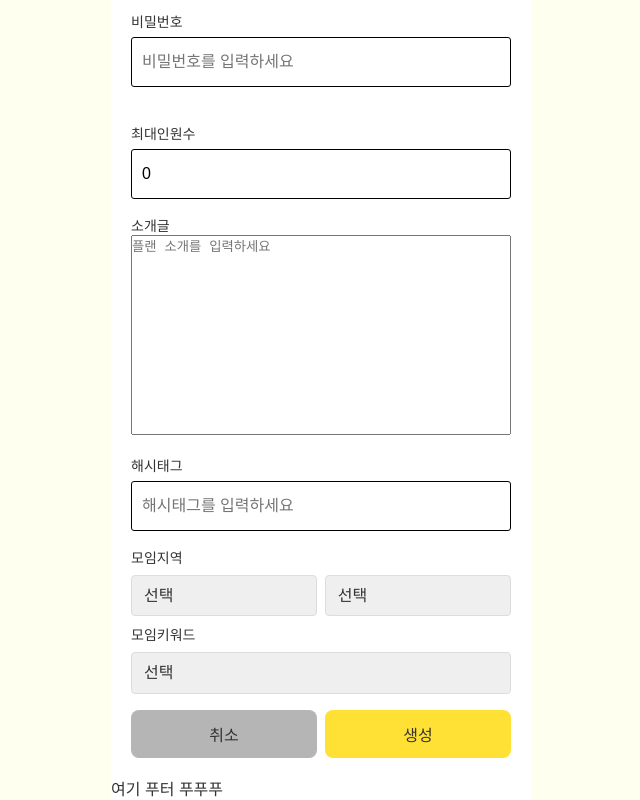
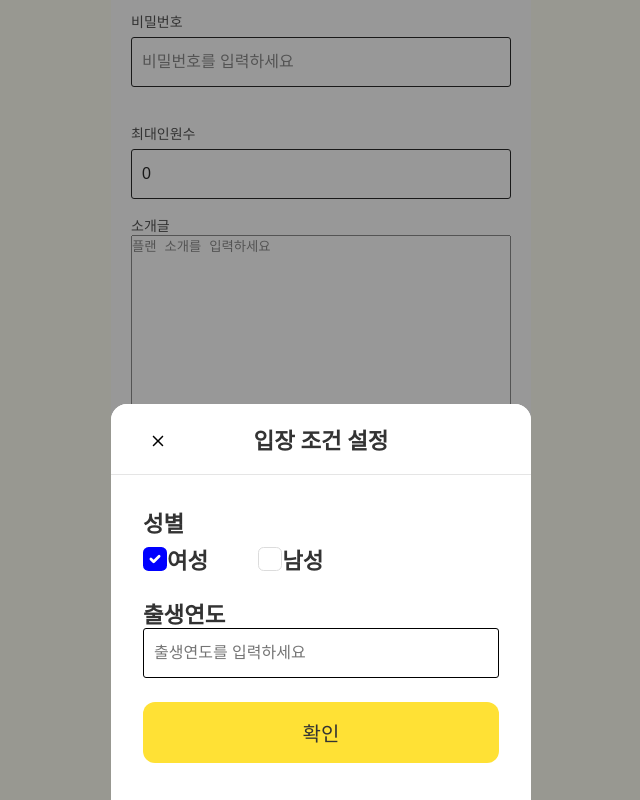
Before and after one commit to plani-power/frontend, a React (Create React App) app: page /plans/create in a window 1280 px wide. Both pictures are taken after a click on the button "취소". Shown: the part 602-1402 px from the top of the page, without its empty margins (319-959 px from the left). Built offline with nearby package versions, Linux system fonts and the light colour scheme.

Commit message:
Feat : 바텀시트 적용

```diff
--- a/src/pages/plans/createPlan.tsx
+++ b/src/pages/plans/createPlan.tsx
@@ -6,6 +6,7 @@ import styled from "styled-components";
 import DatePicker from "common/components/DatePicker";
 import SelectBox, { SelectOption } from "common/components/SelectBox";
 import Button from "common/components/Button";
+import Bottomsheet from "common/components/BottomSheet";
 
 export interface PlanInputs {
   //   plan_id: string;
@@ -54,6 +55,15 @@ const StyledTextArea = styled.textarea`
 const ButtonWrapper = styled.div`
   display: flex;
   justify-content: space-between;
+`;
+
+//
+const StyledConditionEntry = styled.div`
+  width: 420px;
+  padding: 2.2rem 2rem 1.8rem 2rem;
+  font-weight: 600;
+  font-size: 1.4rem;
+  line-height: 1.7rem;
 `;
 
 const CreatePlan = () => {
@@ -157,10 +167,34 @@ const CreatePlan = () => {
   const buttonClick = (event: React.MouseEvent<HTMLButtonElement>) => {
     console.log("버튼 클릭");
     console.log(planInput);
+    setIsModalOpen(true);
   };
 
+  // modal bottom sheet 관련
+  const [isModalOpen, setIsModalOpen] = useState(false);
+
+  useEffect(() => {
+    if (isModalOpen) document.body.style.overflow = "hidden";
+    else document.body.style.overflow = "unset";
+  }, [isModalOpen]);
+
+  const [gender, setGender] = useState("여성");
+  const [genderValue, renderGenderChecks] = Radio(
+    ["여성", "남성"],
+    "gender",
+    gender
+  );
+
+  useEffect(() => {
+    setGender(genderValue === "여성" ? "여성" : "남성");
+  }, [gender, genderValue]);
+
+  const setConditionEntry = (event: React.MouseEvent<HTMLButtonElement>) => {
+    console.log("입장 조건 설정 클릭");
+    setIsModalOpen(false);
+  };
   return (
-    <div>
+    <>
       <Input
         name="plan_name"
         type="text"
@@ -301,7 +335,36 @@ const CreatePlan = () => {
           생성
         </Button>
       </ButtonWrapper>
-    </div>
+      {isModalOpen && (
+        <Bottomsheet
+          title="입장 조건 설정"
+          closeModal={() => setIsModalOpen(false)}
+        >
+          <StyledConditionEntry>
+            <div>성별</div>
+            {renderGenderChecks()}
+            <div>출생연도</div>
+            <Input
+              name="birth_year"
+              type="number"
+              value={planInput.birth_year}
+              onChange={handleChangeInput}
+              placeholder="출생연도를 입력하세요"
+            />
+            <ButtonWrapper>
+              <Button
+                color="yellow"
+                size="lg"
+                disabled={false}
+                onClick={(e) => setConditionEntry(e)}
+              >
+                확인
+              </Button>
+            </ButtonWrapper>
+          </StyledConditionEntry>
+        </Bottomsheet>
+      )}
+    </>
   );
 };
 
```
